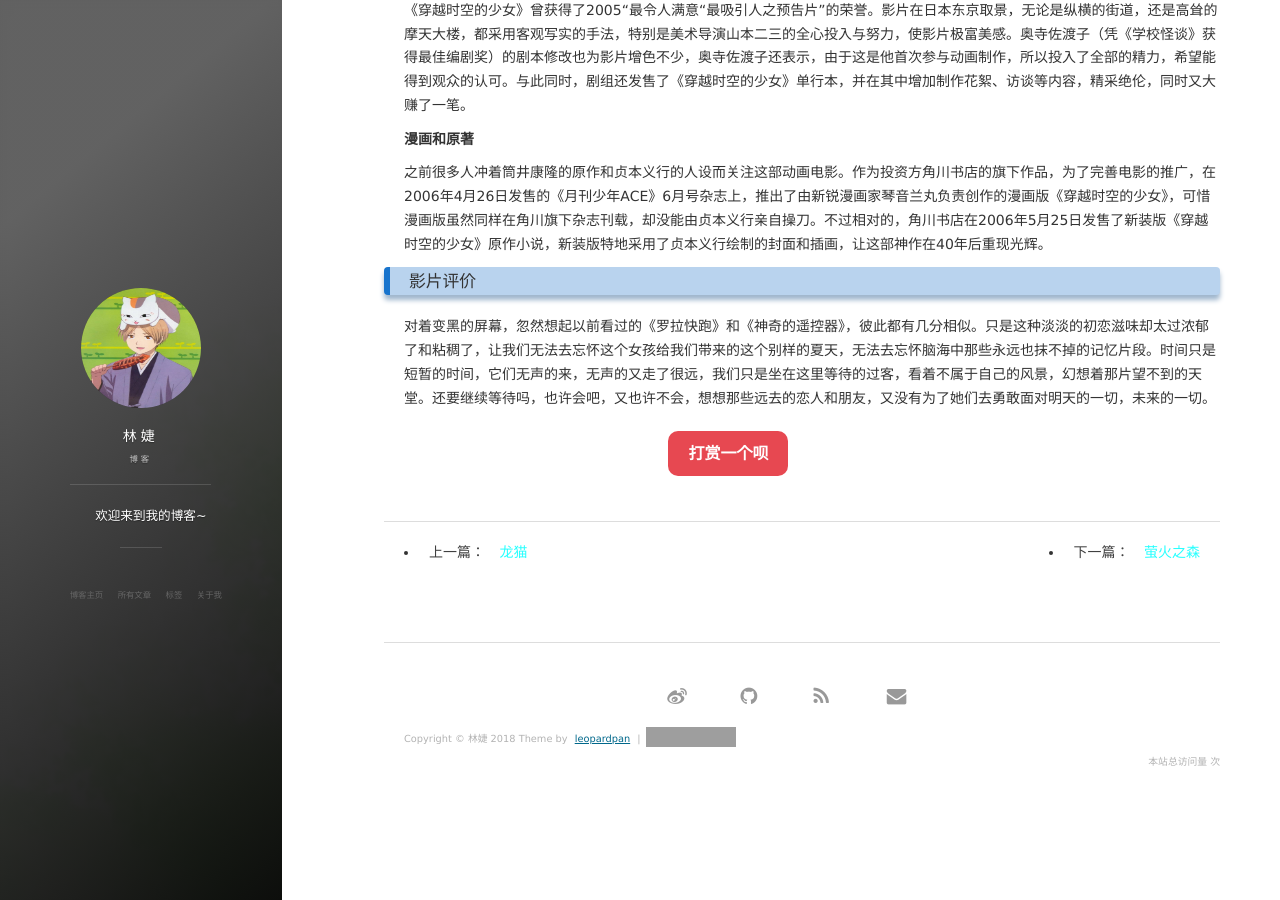
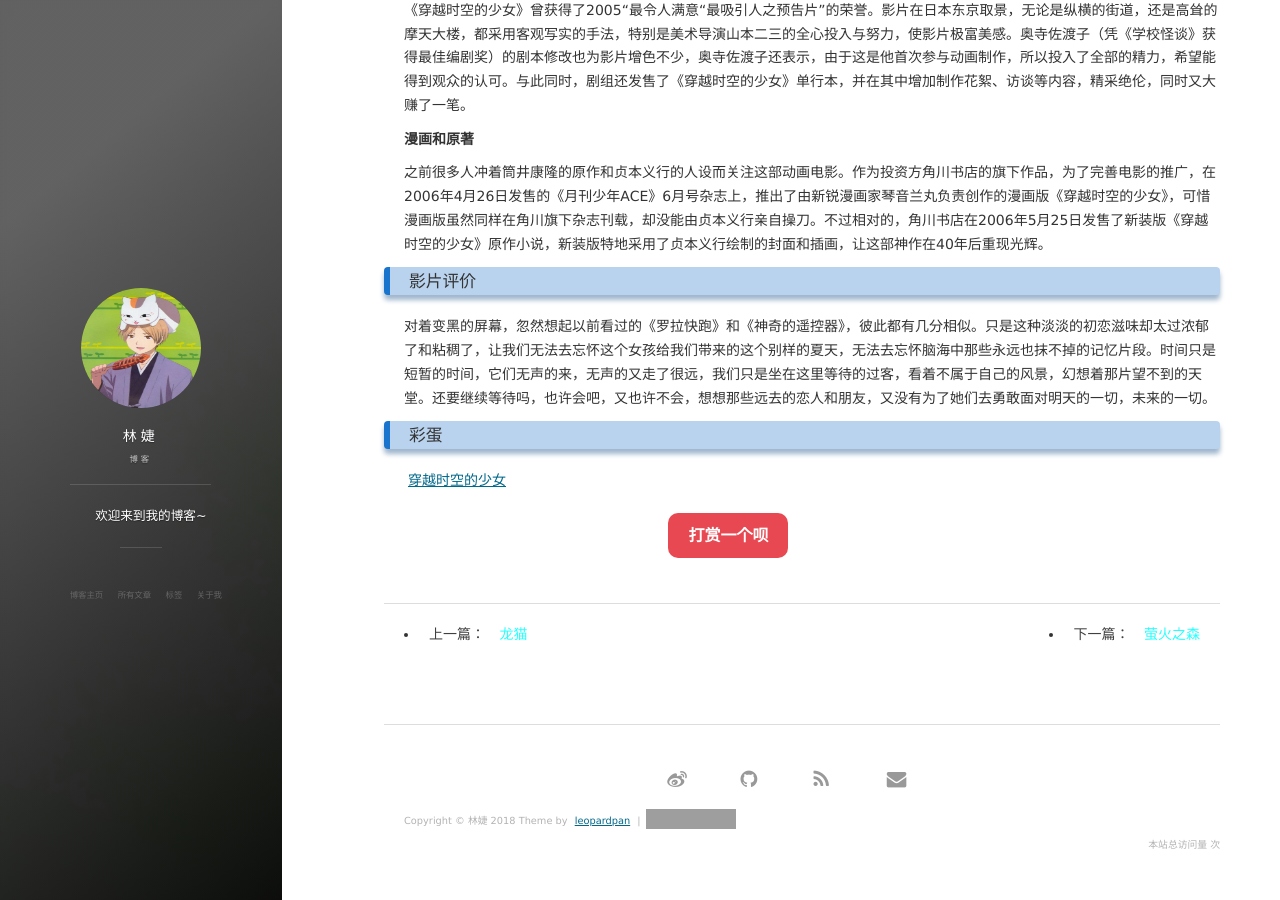
Before and after one commit to ywhlqm/L55J.github.io, a Jekyll site: the page built from _posts/2018-06-21-穿越时空的少女.md, in a window 1280 px wide and 900 px high, scrolled down 1446 px. Built offline with Jekyll 4.4.1, drawn with Linux system fonts in a browser that asks for light colours; nearby versions of some CDN libraries; comment, search, counter and statistics services are not loaded; grey boxes are pictures that could not be loaded.

Commit message:
Update 2018-06-21-穿越时空的少女.md

```diff
--- a/_posts/2018-06-21-穿越时空的少女.md
+++ b/_posts/2018-06-21-穿越时空的少女.md
@@ -51,3 +51,7 @@ tag: 穿越
 ### 影片评价
 
 对着变黑的屏幕，忽然想起以前看过的《罗拉快跑》和《神奇的遥控器》，彼此都有几分相似。只是这种淡淡的初恋滋味却太过浓郁了和粘稠了，让我们无法去忘怀这个女孩给我们带来的这个别样的夏天，无法去忘怀脑海中那些永远也抹不掉的记忆片段。时间只是短暂的时间，它们无声的来，无声的又走了很远，我们只是坐在这里等待的过客，看着不属于自己的风景，幻想着那片望不到的天堂。还要继续等待吗，也许会吧，又也许不会，想想那些远去的恋人和朋友，又没有为了她们去勇敢面对明天的一切，未来的一切。
+
+### 彩蛋
+
+[穿越时空的少女](http://www.le.com/ptv/vplay/1909681.html?ch=360_kan/)
```
